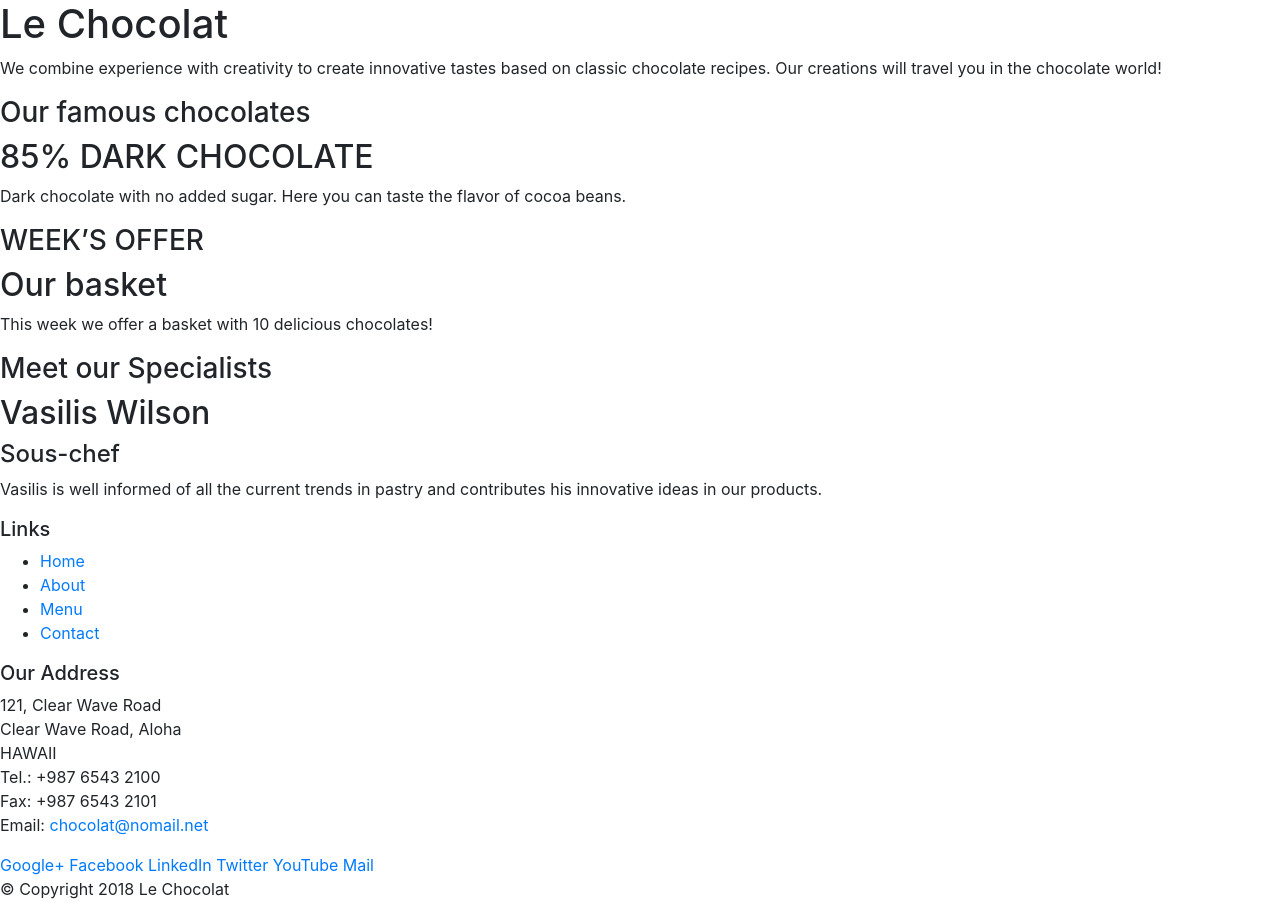
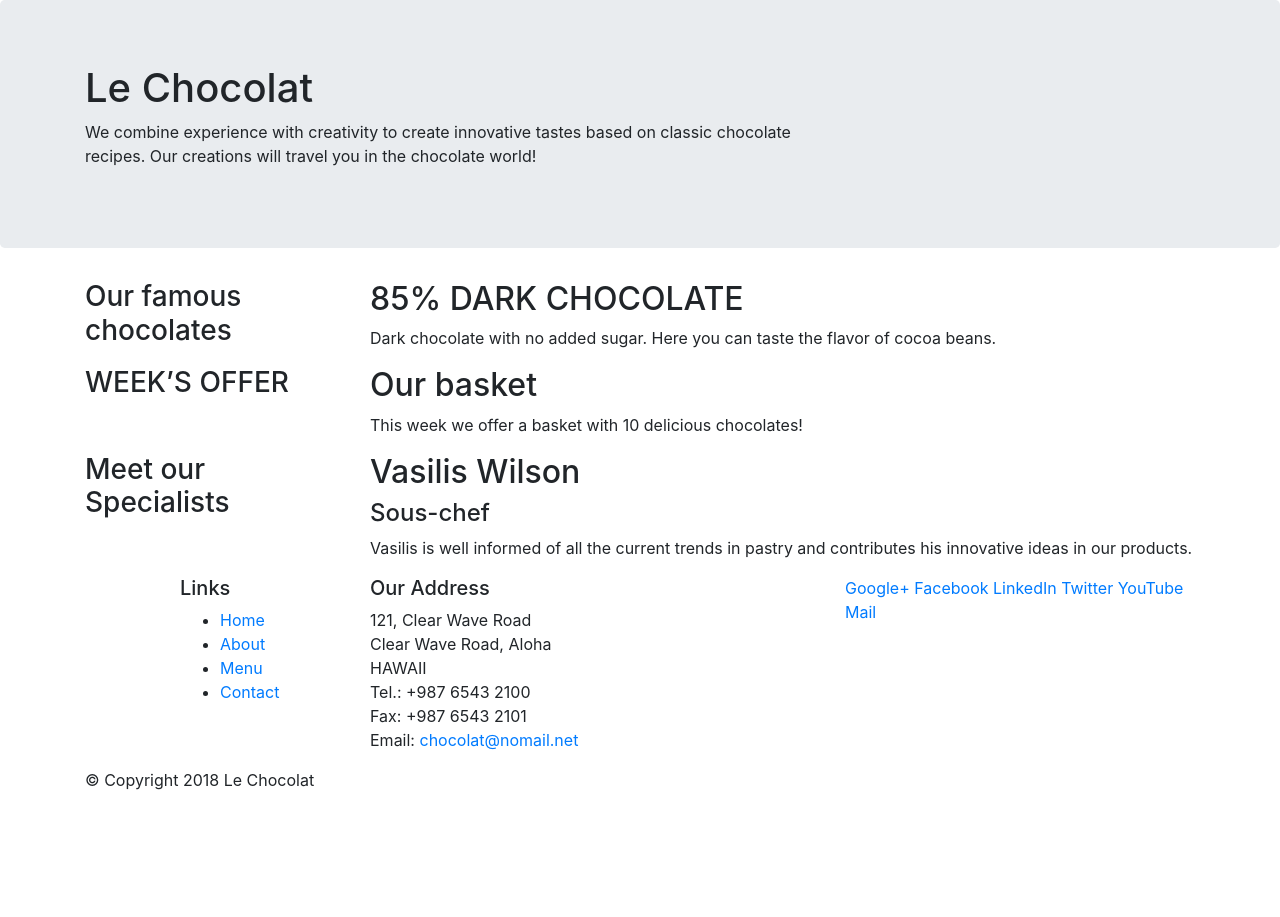
Before and after one commit to dukaani/leChocolat, a website: page index.html in a window 1280 px wide. After the commit the page ends 808 px from the top, so only its background shows below. Drawn offline with nearby package versions, Linux system fonts and the light colour scheme.

Commit message:
Bootstrap Grid Part 1

```diff
--- a/index.html
+++ b/index.html
@@ -13,47 +13,50 @@
 
 <body>
 
-    <header>
-        <div>
-            <div>
-                <div>
+    <header class="jumbotron">
+        <div class="container">
+            <div class="row">
+                <div class="col-12 col-sm-8">
                     <h1>Le Chocolat</h1>
                     <p>We combine experience with creativity to create innovative tastes based on classic chocolate
                         recipes. Our creations will travel you in the chocolate world!</p>
                 </div>
-                <div>
+                <div class="col col-sm">
+                    <!-- <p>
+                        test
+                    </p> -->
                 </div>
             </div>
         </div>
     </header>
 
-    <div>
-        <div>
-            <div>
+    <div class="container">
+        <div class="row">
+        <div class="col-sm-4 col-md-3">
             <h3>Our famous chocolates</h3>
         </div>
-            <div>
+        <div class="col-sm col-md">
             <h2>85% DARK CHOCOLATE</h2>
             <p>Dark chocolate with no added sugar. Here you can taste the flavor of cocoa beans.</p>
         </div>
     </div>
 
 
-        <div>
-            <div>
+    <div class="row">
+        <div class="col-sm-4 col-md-3">
             <h3>WEEK’S OFFER</h3>
         </div>
-            <div>
+        <div class="col-sm col-md">
             <h2>Our basket</h2>
             <p>This week we offer a basket with 10 delicious chocolates! </p>
         </div>
     </div>
 
-        <div>
-            <div>
+    <div class="row">
+        <div class="col-sm-4 col-md-3">
             <h3>Meet our Specialists</h3>
         </div>
-            <div>
+        <div class="col-sm col-md">
             <h2>Vasilis Wilson </h2>
             <h4>Sous-chef</h4>
             <p>Vasilis is well informed of all the current trends in pastry and contributes his innovative ideas in
@@ -63,9 +66,9 @@
     </div>
 
     <footer>
-        <div>
-            <div>
-                <div>
+        <div class="container">
+            <div class="row">
+                <div class="col-5 offset-sm-1 col-sm-2">
                     <h5>Links</h5>
                     <ul>
                         <li><a href="#">Home</a></li>
@@ -74,7 +77,7 @@
                         <li><a href="#">Contact</a></li>
                     </ul>
                 </div>
-                <div>
+                <div class="col-6 col-sm-5">
                     <h5>Our Address</h5>
                     <address>
                         121, Clear Wave Road<br>
@@ -85,7 +88,7 @@
                         Email: <a href="mailto:chocolat@nomail.net">chocolat@nomail.net</a>
                     </address>
                 </div>
-                <div>
+                <div class="col col-sm-4">
                     <div>
                         <a href="http://google.com/+">Google+</a>
                         <a href="http://www.facebook.com/profile.php?id=">Facebook</a>
@@ -96,8 +99,8 @@
                     </div>
                 </div>
             </div>
-            <div>
-                <div>
+            <div class="row">
+                <div class="col-auto">
                     <p> &copy; Copyright 2018 Le Chocolat</p>
                 </div>
             </div>
```
Lines whose indentation alone changed are shown as unchanged.
